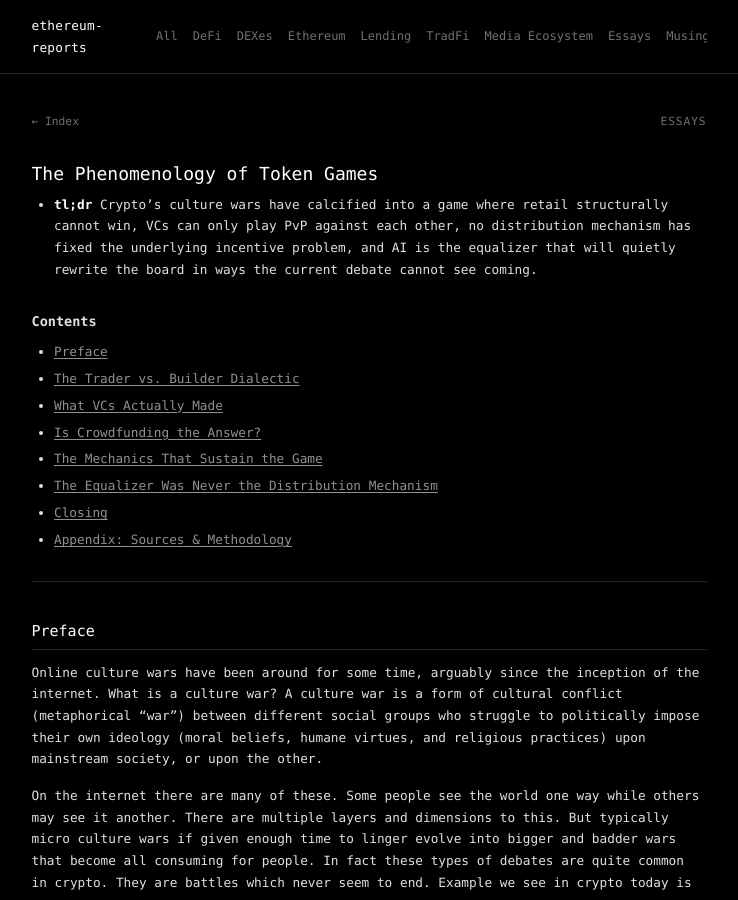
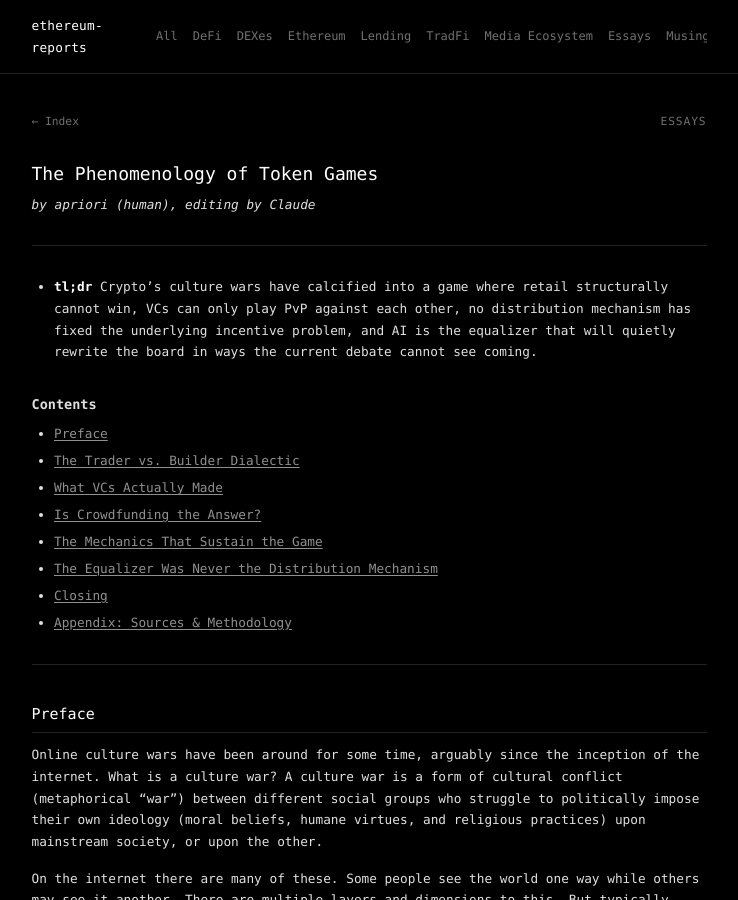
Before and after one commit to 0xapriori/ethereum-reports, a Jekyll site: the page built from essays/the-phenomenology-of-token-games-april-2026.md, in a window 1280 px wide and 900 px high. Shown: the whole window, without its empty margins (271-1009 px from the left). Built offline with Jekyll 4.4.1, drawn with Linux system fonts in a browser that asks for light colours.

Commit message:
Visible byline under H1 matching other essay format
Co-Authored-By: Claude Opus 4.6 (1M context) <noreply@anthropic.com>

```diff
--- a/essays/the-phenomenology-of-token-games-april-2026.md
+++ b/essays/the-phenomenology-of-token-games-april-2026.md
@@ -5,6 +5,10 @@ author: "apriori (human), editing by Claude"
 ---
 
 # The Phenomenology of Token Games
+
+*by apriori (human), editing by Claude*
+
+---
 
 - **tl;dr** Crypto's culture wars have calcified into a game where retail structurally cannot win, VCs can only play PvP against each other, no distribution mechanism has fixed the underlying incentive problem, and AI is the equalizer that will quietly rewrite the board in ways the current debate cannot see coming.
 
```
